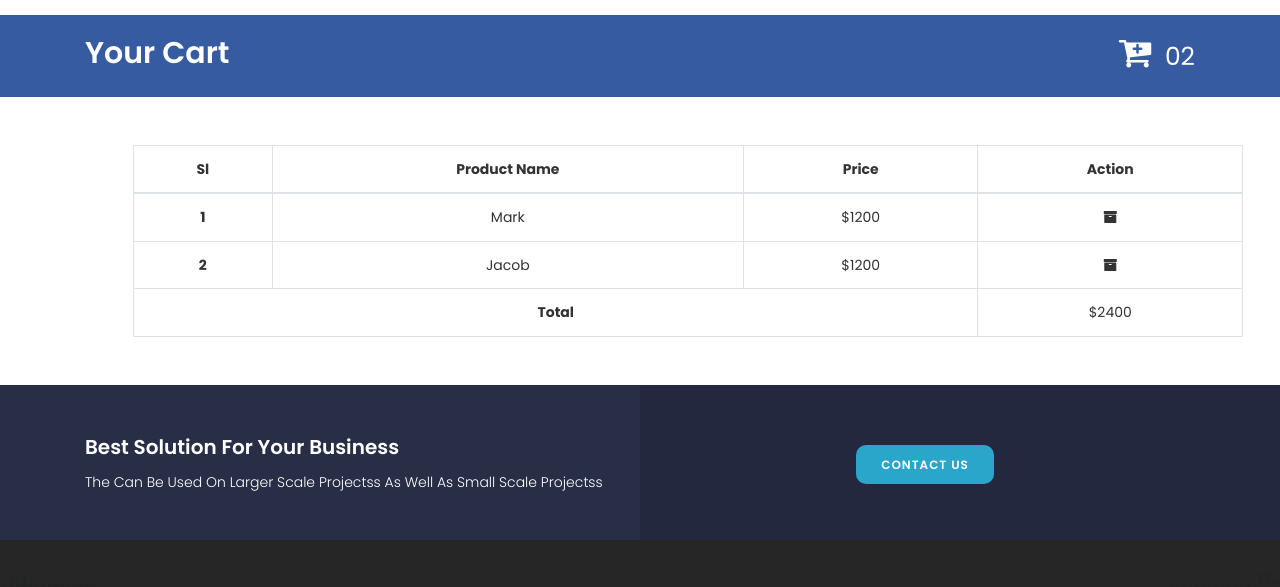
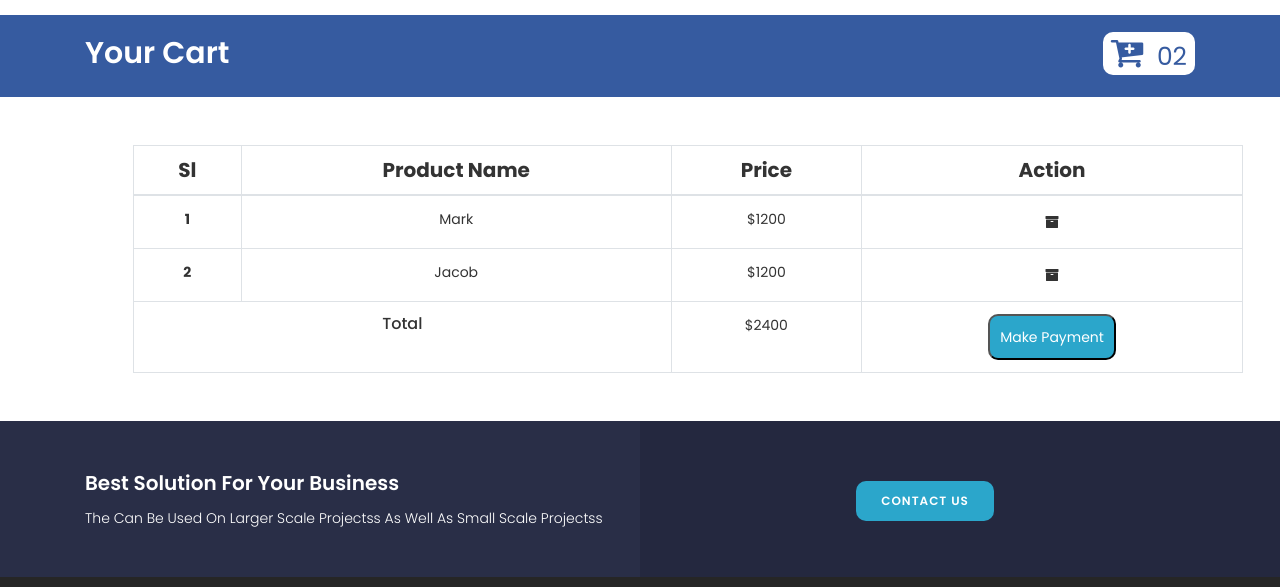
Before and after one commit to mdemong87/nanosoft, a plain HTML site: page cart.html in a window 1280 px wide. Shown: the part 117-704 px from the top of the page. Drawn offline with Linux system fonts and the light colour scheme.

Commit message:
last update

```diff
--- a/assets/css/responsive.css
+++ b/assets/css/responsive.css
@@ -5,24 +5,30 @@
 		margin-bottom: 20px;
 
 	}
-	.welcome{
+
+	.welcome {
 		grid-template-columns: 1fr;
 	}
-	.vission{
+
+	.vission {
 		grid-template-columns: 1fr;
 		padding-top: 0px;
 	}
-	.imgeWrp{
+
+	.imgeWrp {
 		display: none;
 	}
-	.qq{
+
+	.qq {
 		display: block;
 	}
-	.headAbout{
-		font-weight: normal!important;
+
+	.headAbout {
+		font-weight: normal !important;
 	}
-	.qqbtn{
-		display: none!important;
+
+	.qqbtn {
+		display: none !important;
 	}
 }
 
@@ -41,18 +47,23 @@
 		padding: 0px 5px;
 		font-size: 14px;
 	}
+
 	.about-promo .page-title h4 {
 		font-size: 30px;
 	}
+
 	.counter-area {
 		display: none;
 	}
+
 	.section-title::before {
 		width: 120px;
 	}
+
 	.single-price {
 		margin-bottom: 20px;
 	}
+
 	.single-footer {
 		margin-bottom: 30px;
 	}
@@ -63,53 +74,75 @@
 
 @media only screen and (max-width: 767px) {
 
+	.kk {
+		display: grid;
+		grid-template-columns: 1fr 1fr;
+		align-items: center;
+	}
+
 	.header-left {
 		text-align: center;
 		margin-bottom: 5px;
 	}
+
 	.header-social {
 		text-align: center;
 	}
+
 	.slide-table h2 {
 		font-size: 35px;
 	}
+
 	.slide-table p {
 		font-size: 14px;
 		width: 100%;
 	}
+
 	.section-title h3 {
 		font-size: 25px;
 		text-align: center;
 	}
+
 	.section-title::before {
-	display:none
+		display: none
 	}
+
 	.section-title {
 		margin-bottom: 50px;
 	}
-.about, .faq {
+
+	.about,
+	.faq {
 		margin-bottom: 20px;
 	}
+
 	.about-promo {
 		display: none;
 	}
+
 	.portfolio-menu {
 		display: none;
 	}
+
 	.counter-area {
 		display: none;
 	}
+
 	.single-brand img {
 		max-width: 120px;
 		margin-left: 20px;
 	}
+
 	.single-footer {
 		margin-bottom: 30px;
 	}
-.copyright, .copyright ul {
+
+	.copyright,
+	.copyright ul {
 		text-align: center;
 	}
-.copyright p{
+
+	.copyright p {
 		margin-bottom: 10px;
 	}
 
@@ -118,12 +151,15 @@
 		margin-top: 5px;
 		padding-top: 5px;
 	}
+
 	#navbarNav li {
 		padding: 5px 0px;
 	}
+
 	#navbarNav ul {
 		text-align: center;
 	}
+
 	#navbarNav li a {
 		font-weight: 400;
 	}
@@ -134,6 +170,4 @@
 
 /* Wide Mobile Layout: 480px. */
 
-@media only screen and (min-width: 480px) and (max-width: 767px) {
-
-}
+@media only screen and (min-width: 480px) and (max-width: 767px) {}
--- a/assets/css/style.css
+++ b/assets/css/style.css
@@ -1772,10 +1772,22 @@ a.box-btn:hover i.fa {
 .breadcumb {
 	color: #fff;
 	text-decoration: none;
+
+}
+
+.desgnercard {
+	color: #365ba0;
+	background: #fff;
+	border-radius: 10px;
+	padding-top: 18px;
+	padding-left: 8px;
+	padding-right: 8px;
+	padding-bottom: 5px;
 }
 
 .breadcumb:hover {
 	color: #fff;
+	color: #365ba0;
 }
 
 .breadcumb h4 {
@@ -2002,6 +2014,19 @@ a.box-btn:hover i.fa {
 	height: fit-content;
 }
 
+.PaymentBtn {
+	background: #2ba6cb;
+	border-radius: 10px;
+	color: #fff;
+	padding: 10px;
+	cursor: pointer;
+	transition: .3s;
+
+}
+
+.PaymentBtn:hover {
+	background-color: #365ba0;
+}
 
 
 /* cart css end here */
--- a/cart.html
+++ b/cart.html
@@ -84,7 +84,7 @@
                 </div>
 
                 <div class="col-md-6">
-                    <a href="#" class="breadcumb">
+                    <a href="#" class="breadcumb desgnercard">
                         <i class="fa fa-cart-plus"></i>
                         <span class="numberCard">02</span>
                     </a>
@@ -101,7 +101,7 @@
 
 
             <table class="table table-bordered text-center m-5">
-                <thead>
+                <thead class="h5">
                     <tr>
                         <th scope="col">Sl</th>
                         <th scope="col">Product Name</th>
@@ -114,24 +114,26 @@
                         <th scope="row">1</th>
                         <td>Mark</td>
                         <td>$1200</td>
-                        <td><i class="fa fa-archive"></i></td>
+                        <td><i class="fa fa-archive btn"></i></td>
                     </tr>
                     <tr>
                         <th scope="row">2</th>
                         <td>Jacob</td>
                         <td>$1200</td>
-                        <td><i class="fa fa-archive"></i></td>
+                        <td><i class="fa fa-archive btn"></i></td>
                     </tr>
 
 
 
                     <tr>
-                        <th colspan="3" scope="row">Total</th>
+                        <th class="h6" colspan="2" scope="row">Total</th>
                         <td>$2400</td>
+                        <td>
+                            <button class="PaymentBtn">Make Payment</button>
+                        </td>
                     </tr>
                 </tbody>
             </table>
-
 
 
         </div>
```
Also changed, not shown: product.html (+1 -1 lines). Lines whose indentation alone changed are shown as unchanged.
